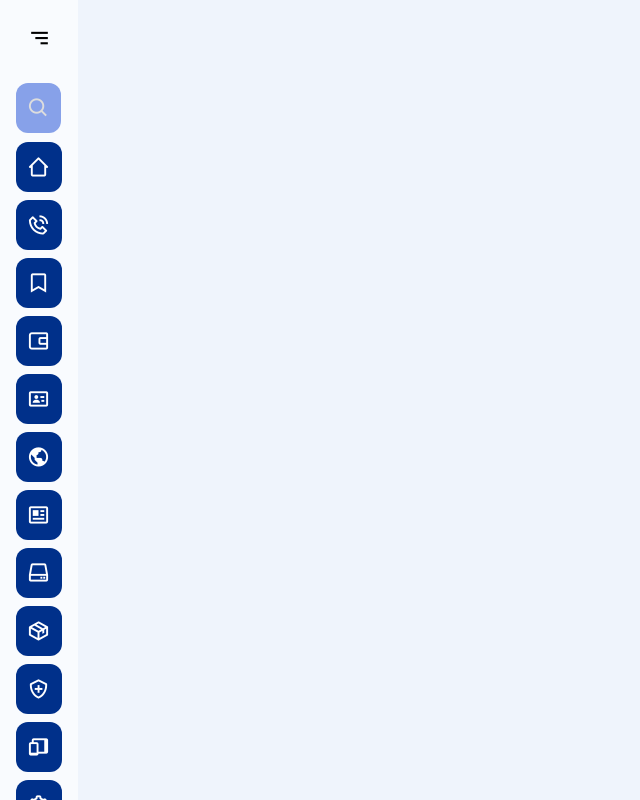
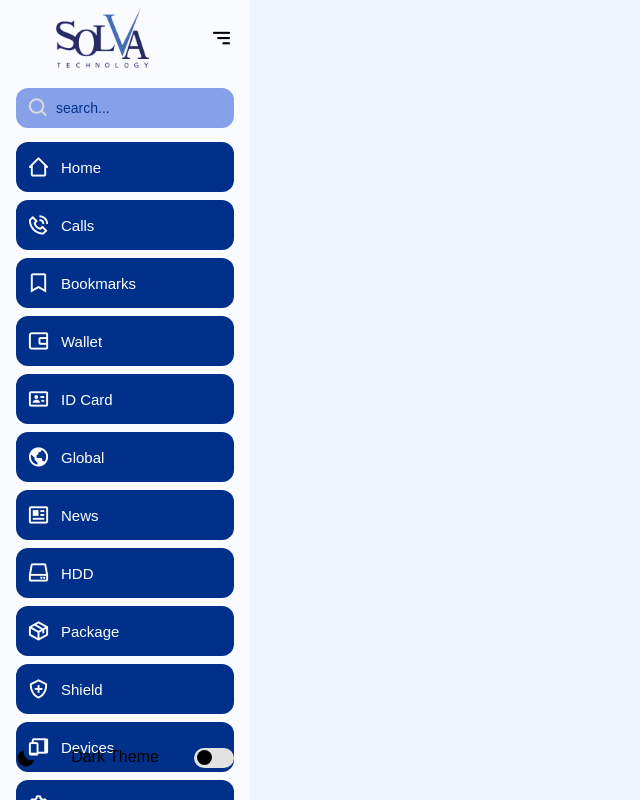
Before and after one commit to zerosr0/slider_navigation, a plain HTML site: page index.html in a window 1280 px wide. Both pictures are taken after a click on the icon 39 px from the left and 38 px from the top of the page. Shown: the whole page, without its empty margins (0-640 px from the left). Drawn offline with nearby package versions, Linux system fonts and the light colour scheme.

Commit message:
1차 완성

```diff
--- a/index.html
+++ b/index.html
@@ -6,6 +6,7 @@
   <meta name="viewport" content="width=device-width, initial-scale=1.0">
   <link rel="stylesheet" href="style.css">
   <link href="https://unpkg.com/boxicons@2.1.4/css/boxicons.min.css" rel="stylesheet">
+  <script defer src="main.js"></script>
   <title> || Sidebar Navigation || </title>
 </head>
 
--- a/indexxxxx.css
+++ b/indexxxxx.css
@@ -243,4 +243,3 @@ body {
     margin: 20px;
     white-space: nowrap;
 }
-[출처] [html + CSS +JS]로 만든 Sidebar Navigation을 공유해드려요~^^ (하드코딩하는사람들) | 작성자 디자이너경준아빠
--- /dev/null
+++ b/main.js
@@ -0,0 +1,13 @@
+const btn_menu = document.querySelector(".btn-menu");
+const side_bar = document.querySelector(".sidebar-wrap");
+btn_menu.addEventListener("click", function () {
+  side_bar.classList.toggle("expand");
+  changebtn();
+});
+function changebtn() {
+  if (side_bar.classList.contains("expand")) {
+    btn_menu.classList.replace("bx-menu", "bx-menu-alt-right");
+  } else {
+    btn_menu.classList.replace("bx-menu-alt-right", "bx-menu");
+  }
+}
--- a/style.css
+++ b/style.css
@@ -1,5 +1,4 @@
 @charset 'utf-8';
-
 :root {
     --color-hover: #87a1e9;
     --transition: 0.5s ease;
@@ -22,8 +21,8 @@ a {
     text-decoration: none;
 }
 
-body{
-  background-color: #eff4fc;
+body {
+    background-color: #eff4fc;
 }
 
 .sidebar-wrap {
@@ -51,15 +50,17 @@ body{
 }
 
 .nav-header .logo {
-    display: flex;
-    justify-content: center;
+    margin-left: 40px;
     width: 100%;
-    height: 80px;
+    height: 60px;
 }
 
-.nav-header .logo img{
+.nav-header .logo img {
     height: 100%;
     opacity: 0;
+}
+.sidebar-wrap.expand .nav-header .logo img {
+    opacity: 1;
 }
 
 .nav-header .btn-menu {
@@ -73,29 +74,29 @@ body{
     margin-right: 10px;
 }
 
-.sidebar-wrap.expand .nav-header .btn-menu{
+.sidebar-wrap.expand .nav-header .btn-menu {
     margin-right: 0;
 }
 
-.bx-search::before{
+.bx-search::before {
     color: #ddd;
 }
 
-.nav-links{
+.nav-links {
     height: 100%;
     margin-top: 20px;
 }
 
-.nav-links li{
+.nav-links li {
     position: relative;
     margin: 8px 0;
 }
 
-.nav-links li:first-child{
+.nav-links li:first-child {
     margin-bottom: 14px;
 }
 
-.nav-links i{
+.nav-links i {
     height: 50px;
     min-width: 45px;
     line-height: 50px;
@@ -104,10 +105,10 @@ body{
     text-align: center;
 }
 
-.nav-links input{
+.nav-links input {
     width: 50%;
     height: 40px;
-    background: aqua;
+    background: #87a1e9;
     border-radius: 12px;
     padding: 0;
     border: none;
@@ -116,16 +117,16 @@ body{
     color: #000;
 }
 
-.sidebar-wrap.expand .nav-links input{
+.sidebar-wrap.expand .nav-links input {
     width: 100%;
     padding: 0 20px 0 40px;
 }
 
-.sidebar-wrap.sidebar-wrap.expand .nav-links input::placeholder{
+.sidebar-wrap.sidebar-wrap.expand .nav-links input::placeholder {
     color: #00308a;
 }
 
-.nav-links li a{
+.nav-links li a {
     width: 100%;
     height: 100%;
     background: #00308a;
@@ -134,15 +135,15 @@ body{
     align-items: center;
 }
 
-.nav-links li:hover a{
+.nav-links li:hover a {
     background: var(--color-hover);
 }
 
-.nav-links li:hover i{
+.nav-links li:hover i {
     color: #fff;
 }
 
-.nav-links li a .title{
+.nav-links li a .title {
     display: none;
     font-size: 15px;
     color: #fff;
@@ -150,12 +151,12 @@ body{
     transition: var(--transition);
 }
 
-.sidebar-wrap.expand .nav-links li a .title{
+.sidebar-wrap.expand .nav-links li a .title {
     display: block;
     transition: var(--transition);
 }
 
-.nav-links li .tooltip{
+.nav-links li .tooltip {
     opacity: 0;
     position: absolute;
     left: calc(100% + 15px);
@@ -170,7 +171,7 @@ body{
     z-index: 3;
 }
 
-.nav-links li:hover .tooltip{
+.nav-links li:hover .tooltip {
     opacity: 1;
     top: 50%;
     transform: translateY(-50%);
@@ -178,11 +179,11 @@ body{
     transition: var(--transition);
 }
 
-.sidebar-wrap.expand .tooltip{
+.sidebar-wrap.expand .tooltip {
     display: none;
 }
 
-.nav-links .search-btn{
+.nav-links .search-btn {
     position: absolute;
     left: 0;
     top: 50%;
@@ -194,19 +195,81 @@ body{
     transition: var(--transition);
 }
 
-.sidebar-wrap.expand .nav-links .search-btn{
+.sidebar-wrap.expand .nav-links .search-btn {
     background: transparent;
     transition: var(--transition);
 }
 
-.sidebar-wrap.expand .nav-links li:hover .search-btn{
+.sidebar-wrap.expand .nav-links li:hover .search-btn {
     color: #000;
 }
 
-.nav-links .search-btn:hover{
+.nav-links .search-btn:hover {
     background: var(--color-hover);
 }
 
-.nav-links .search-btn:hover::before{
+.nav-links .search-btn:hover::before {
     color: #fff;
 }
+
+.theme-wrapper {
+    position: fixed;
+    left: 0;
+    bottom: 0;
+    width: 250px;
+    height: 60px;
+    padding: 8px 16px;
+    display: flex;
+    justify-content: space-between;
+}
+
+.theme-wrapper .theme-icon {
+    display: none;
+    font-size: 20px;
+    color: #000;
+    transition: var(--transition);
+}
+.sidebar-wrap.expand .theme-wrapper .theme-icon {
+    display: block;
+}
+.theme-wrapper p {
+    display: none;
+    font-size: 16px;
+    color: #000;
+    font-weight: 400;
+    transition: var(--transition);
+}
+
+.sidebar-wrap.expand .theme-wrapper p {
+    display: block;
+}
+
+.theme-wrapper .theme-btn {
+    position: relative;
+    width: 40px;
+    height: 20px;
+    background: #e2e2e2;
+    border-radius: 30px;
+}
+.theme-wrapper .theme-btn .theme-ball {
+    position: absolute;
+    left: 3px;
+    top: 2px;
+    width: 15px;
+    height: 15px;
+    background: #000;
+    border-radius: 50%;
+}
+.sidebar-wrap.expand ~ .home {
+    left: 250px;
+    width: calc(100% - 250px);
+    transition: var(--transition);
+}
+.home p {
+    display: inline-block;
+    font-size: 20px;
+    color: #000;
+    font-weight: 500;
+    margin: 20px;
+    white-space: nowrap;
+}
```
